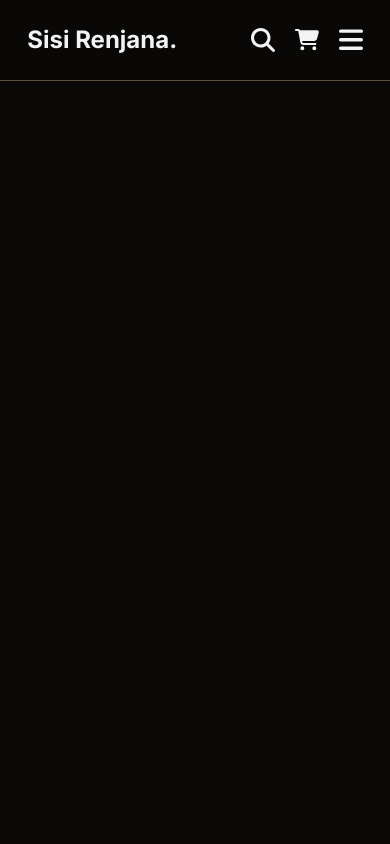
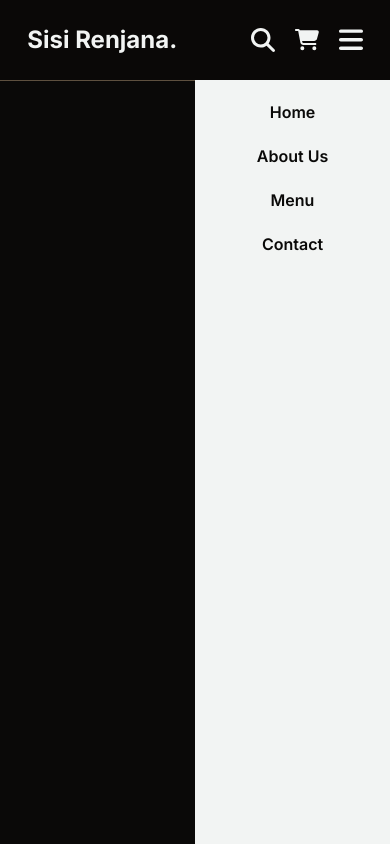
Before and after one commit to HeruAzyy/kopi-sisirenjana, a website: page index.html in a window 390 px wide. Both pictures are taken after a click on the link 350 px from the left and 39 px from the top of the page. Drawn offline with Linux system fonts and the light colour scheme.

Commit message:
Update: navbar in mobile device

```diff
--- a/assets/CSS/input.css
+++ b/assets/CSS/input.css
@@ -21,5 +21,9 @@
 }
 
 .line {
-	@apply after:content-[''] after:w-full after:bg-secondary after:h-0.5 after:rounded-full after:block after:scale-x-0 after:hover:scale-x-100 after:transition after:origin-left hover:text-secondary transition;
+	@apply after:content-[''] after:w-full after:bg-secondary after:h-0.5 after:rounded-full lg:after:block after:scale-x-0 after:hover:scale-x-100 after:transition after:origin-left hover:text-secondary transition;
 }
+
+.active {
+	@apply right-0;
+}
--- a/assets/JS/script.js
+++ b/assets/JS/script.js
@@ -0,0 +1,13 @@
+const navbar = document.getElementById('navbar-nav')
+
+document.getElementById('hamburger-menu').onclick = () => {
+	navbar.classList.toggle('active')
+}
+
+const hamburger = document.getElementById('hamburger-menu')
+
+document.addEventListener('click', function (e) {
+	if (!hamburger.contains(e.target) && !navbar.contains(e.target)) {
+		navbar.classList.remove('active')
+	}
+})
--- a/index.html
+++ b/index.html
@@ -25,11 +25,13 @@
 			class="fixed top-0 left-0 right-0 z-50 flex justify-between items-center py-6 px-[7%] bg-dark/70 border-b border-primary">
 			<a href="/" class="text-2xl font-bold">Sisi Renjana.</a>
 
-			<div class="hidden lg:flex gap-5 items-center font-semibold">
-				<a href="#" class="line">Home</a>
-				<a href="#about" class="line">About Us</a>
-				<a href="#menu" class="line">Menu</a>
-				<a href="#contact" class="line">Contact</a>
+			<div
+				id="navbar-nav"
+				class="text-dark text-center absolute top-full -right-full bg-light w-1/2 h-screen font-semibold transition-all md:w-1/3 lg:bg-transparent lg:h-[inherit] lg:static lg:flex lg:gap-5 lg:items-center lg:justify-center lg:text-light">
+				<a href="#" class="line block mt-5 lg:mt-0">Home</a>
+				<a href="#about" class="line block mt-5 lg:mt-0">About Us</a>
+				<a href="#menu" class="line block mt-5 lg:mt-0">Menu</a>
+				<a href="#contact" class="line block mt-5 lg:mt-0">Contact</a>
 			</div>
 
 			<div class="flex gap-5 items-center">
@@ -53,7 +55,7 @@
 					</svg>
 				</a>
 
-				<a href="#">
+				<a href="#" id="hamburger-menu">
 					<svg
 						class="w-6 fill-light hover:fill-secondary lg:hidden"
 						xmlns="http://www.w3.org/2000/svg"
@@ -64,5 +66,7 @@
 				</a>
 			</div>
 		</nav>
+
+		<script src="assets/JS/script.js"></script>
 	</body>
 </html>
```
Also changed, not shown: assets/CSS/output.css.
